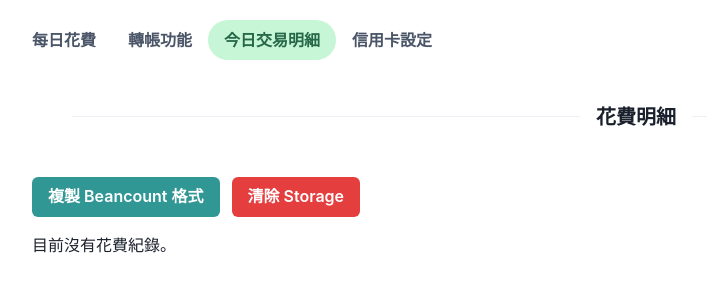
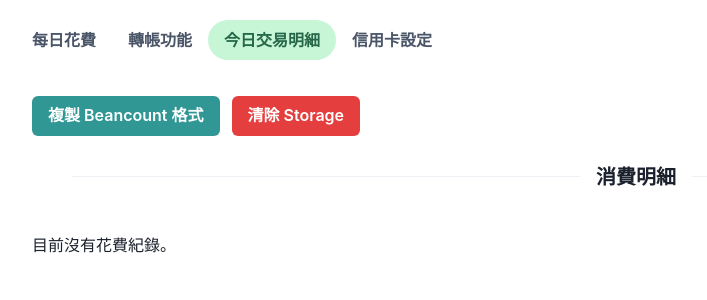
Before and after one commit to chialin/export-beancount-expenses, a React (Vite) app: page / in a window 1280 px wide. Both pictures are taken after a click on the tab "今日交易明細". Shown: the top 300 px of the page, without its empty margins (4-711 px from the left). Built offline with nearby package versions, Linux system fonts and the light colour scheme.

Commit message:
Updated header

```diff
--- a/src/components/CreditCardSettings.tsx
+++ b/src/components/CreditCardSettings.tsx
@@ -23,7 +23,7 @@ interface CreditCardInfo {
   currentSpending: string;
 }
 
-const Settings: React.FC = () => {
+const CreditCardSettings: React.FC = () => {
   const [creditLimit, setCreditLimit] = useState('');
   const [currentSpending, setCurrentSpending] = useState('0');
   const [selectedAccount, setSelectedAccount] = useState('');
@@ -49,6 +49,14 @@ const Settings: React.FC = () => {
 
   return (
     <>
+      <Box position="relative" padding="10">
+        <Divider />
+        <AbsoluteCenter bg="white" px="4">
+          <Heading as="h2" size="md">
+            信用卡設定
+          </Heading>
+        </AbsoluteCenter>
+      </Box>
       <Box mb={4}>
         <Select
           placeholder="選擇帳號"
@@ -118,4 +126,4 @@ const Settings: React.FC = () => {
   );
 };
 
-export default Settings;
+export default CreditCardSettings;
--- a/src/components/ExpenseList.tsx
+++ b/src/components/ExpenseList.tsx
@@ -22,14 +22,6 @@ const ExpenseList: React.FC<ExpenseListProps> = ({
 }) => {
   return (
     <Box>
-      <Box position="relative" padding="10">
-        <Divider />
-        <AbsoluteCenter bg="white" px="4">
-          <Heading as="h2" size="md">
-            花費明細
-          </Heading>
-        </AbsoluteCenter>
-      </Box>
       <Box mt={5}>
         <Flex justify="space-between" align="center">
           <Flex>
@@ -41,7 +33,14 @@ const ExpenseList: React.FC<ExpenseListProps> = ({
             </Button>
           </Flex>
         </Flex>
-
+        <Box position="relative" padding="10">
+          <Divider />
+          <AbsoluteCenter bg="white" px="4">
+            <Heading as="h2" size="md">
+              消費明細
+            </Heading>
+          </AbsoluteCenter>
+        </Box>
         <Box mt={4}>
           {data.length > 0 ? (
             data.map((entry: Expense, index) => (
```
